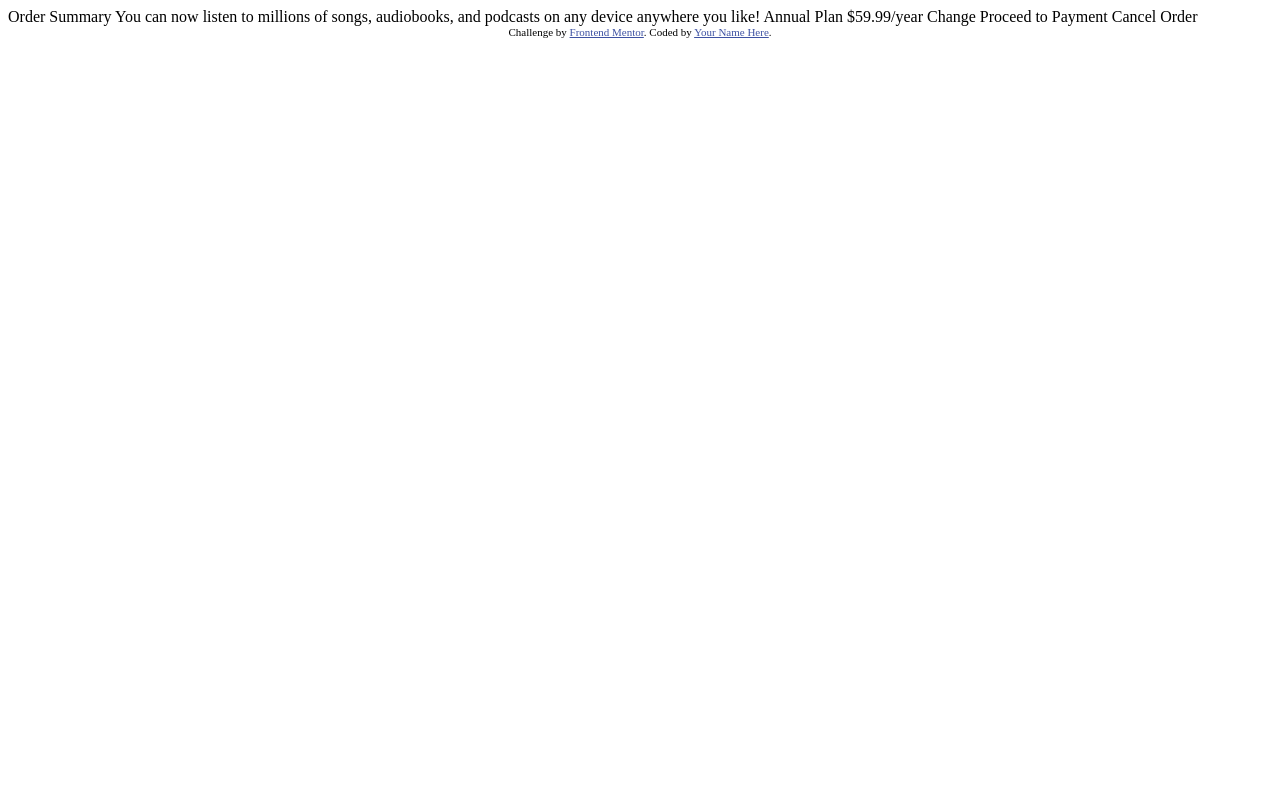
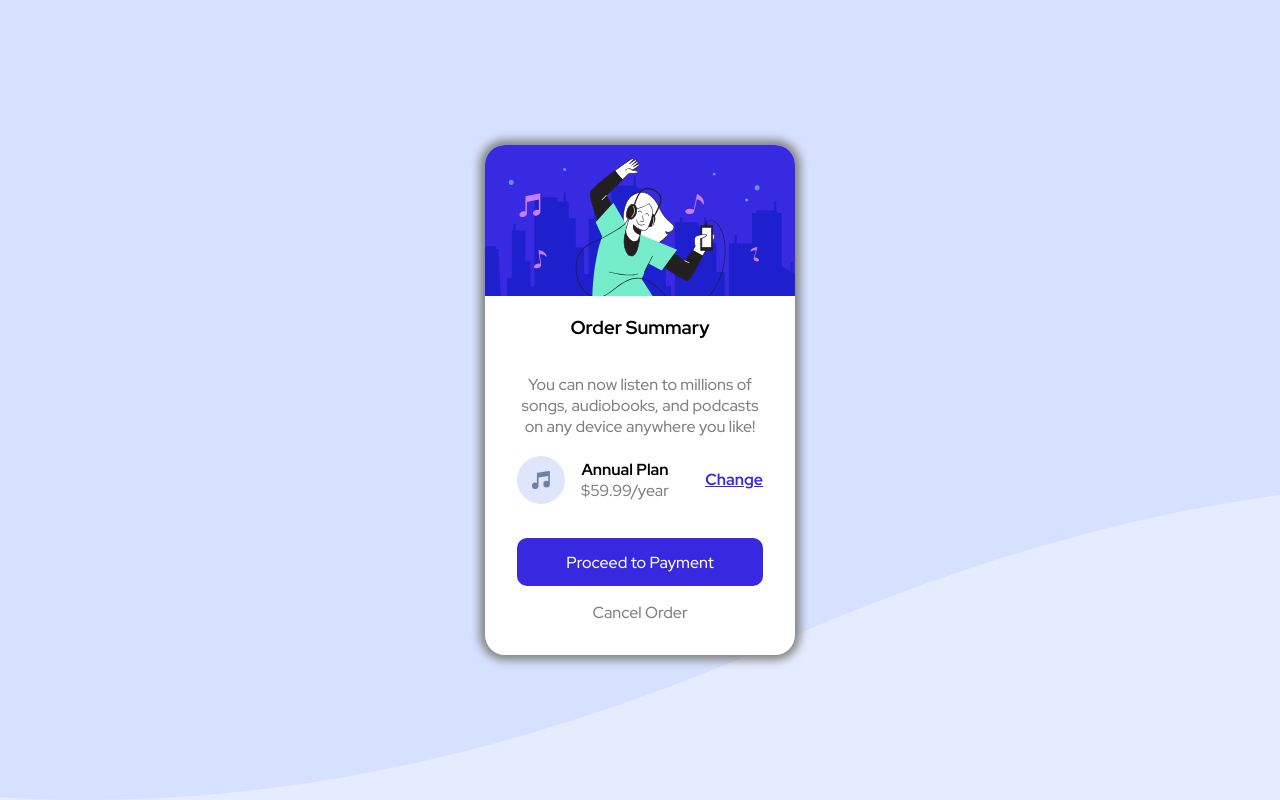
Before and after one commit to Micwir/Frontend-Mentor---Order-summary-component, a plain HTML site: page index.html in a window 1280 px wide. Drawn offline with Linux system fonts and the light colour scheme.

Commit message:
finished

```diff
--- /dev/null
+++ b/css/style.css
@@ -0,0 +1,129 @@
+@import url('https://fonts.googleapis.com/css2?family=Red+Hat+Display:wght@500;700;900&display=swap');
+
+* {
+    box-sizing: border-box;
+}
+
+html {
+    height: 100%;
+}
+
+body {
+    height: 100%;
+    display: flex;
+    align-items: center;
+    gap: 2rem;
+    justify-content: center;
+    font-family: 'Red Hat Display', sans-serif;
+    margin: 0;
+    background-image: url(../images/pattern-background-mobile.svg);
+    background-repeat: no-repeat;
+    background-size: cover;
+    background-color: hsl(225, 100%, 95%);
+
+}
+
+main {
+    display: flex;
+    flex-direction: column;
+    background-color: white;
+    text-align: center;
+    border-radius: 20px;
+    overflow: hidden;
+    box-shadow: 0 0 10px 5px gray;
+    justify-content: center;
+    max-width: 310px;
+    min-width: 300px;
+}
+
+main p {
+    font-size: 16px;
+}
+
+.order-container {
+    padding: 0 2rem;
+    display: flex;
+    flex-flow: column;
+}
+
+.order-container > p {
+    color: hsla(0, 0%, 0%, 0.5)
+}
+
+.shopping-cart-container{
+    display: flex;
+    align-items: center;
+    justify-content: space-between;
+}
+
+.shopping-cart__item-container {
+    display: flex;
+    align-items: center;
+    gap: 1rem;
+}
+
+.item-details-container {
+    display: flex;
+    flex-direction: column;
+}
+
+.item-details-container p {
+    margin: 0;
+}
+
+.item-description {
+    font-weight: 700;
+}
+
+.item-price {
+    color: hsla(0, 0%, 0%, 0.5);
+}
+
+.btn-change {
+    color: hsl(245, 75%, 52%);
+    font-weight: 700;
+    text-decoration: underline;
+    cursor: pointer;
+}
+
+.btn-change:hover,
+.btn-change:active {
+    text-decoration: none;
+    color: hsl(224, 23%, 55%);
+}
+
+.btn-proceed {
+    all: unset;
+    margin-top: 2rem;
+    background-color: hsl(245, 75%, 52%);
+    color: white;
+    height: 3rem;
+    border-radius: 10px;
+    cursor: pointer;
+}
+
+.btn-proceed:hover,
+.btn-proceed:active {
+    background-color: hsl(224, 23%, 55%);
+}
+
+.btn-cancel {
+    color: hsla(0, 0%, 0%, 0.5);
+    cursor: pointer;
+    margin-bottom: 2rem;
+}
+
+.btn-cancel:hover,
+.btn-cancel:active {
+    color: black;
+}
+
+
+.attribution {
+    font-size: 11px; text-align: center;
+}
+
+
+.attribution a {
+    color: hsl(228, 45%, 44%);
+}
--- a/index.html
+++ b/index.html
@@ -5,33 +5,53 @@
   <meta name="viewport" content="width=device-width, initial-scale=1.0"> <!-- displays site properly based on user's device -->
 
   <link rel="icon" type="image/png" sizes="32x32" href="./images/favicon-32x32.png">
-
+  <link rel="stylesheet" href="css/style.css">
   <title>Frontend Mentor | Order summary card</title>
 
   <!-- Feel free to remove these styles or customise in your own stylesheet 👍 -->
-  <style>
-    .attribution { font-size: 11px; text-align: center; }
-    .attribution a { color: hsl(228, 45%, 44%); }
-  </style>
+
 </head>
 <body>
+  <main>
+    <img src="images/illustration-hero.svg" alt="picture of a dancing person">
+    <div class="order-container">
+      <h3>Order Summary</h3>
 
-  Order Summary
+      <p>
+        You can now listen to millions of songs, audiobooks, and podcasts on any device anywhere you like!
+      </p>
 
-  You can now listen to millions of songs, audiobooks, and podcasts on any
-  device anywhere you like!
+      <div class="shopping-cart-container">
+        <div class="shopping-cart__item-container">
+          <img src="images/icon-music.svg" alt="an image of an musicnote">
+          <div class="item-details-container">
+            <p class="item-description">
+              Annual Plan
+            </p>
+            <p class="item-price">
+              $59.99/year
+            </p>
+          </div>
+        </div>
+        <p class="btn-change">
+          Change
+        </p>
+      </div>
 
-  Annual Plan
-  $59.99/year
+      <button class="btn-proceed">
+        Proceed to Payment
+      </button>
 
-  Change
-
-  Proceed to Payment
-  Cancel Order
-
+      <p class="btn-cancel">
+        Cancel Order
+      </p>
+    </div>
+  </main>
+</body>
+<!-- <footer>
   <div class="attribution">
     Challenge by <a href="https://www.frontendmentor.io?ref=challenge" target="_blank">Frontend Mentor</a>.
     Coded by <a href="#">Your Name Here</a>.
   </div>
-</body>
+</footer> -->
 </html>
```
